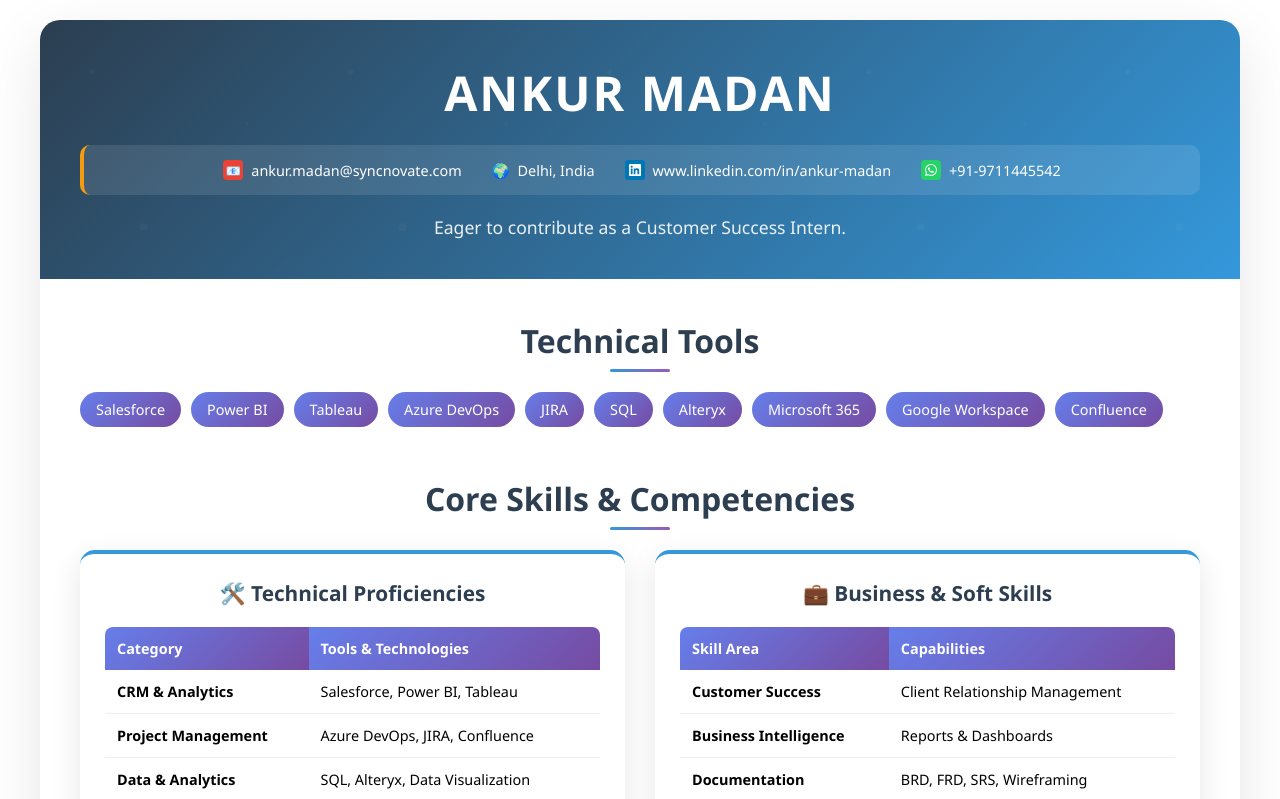
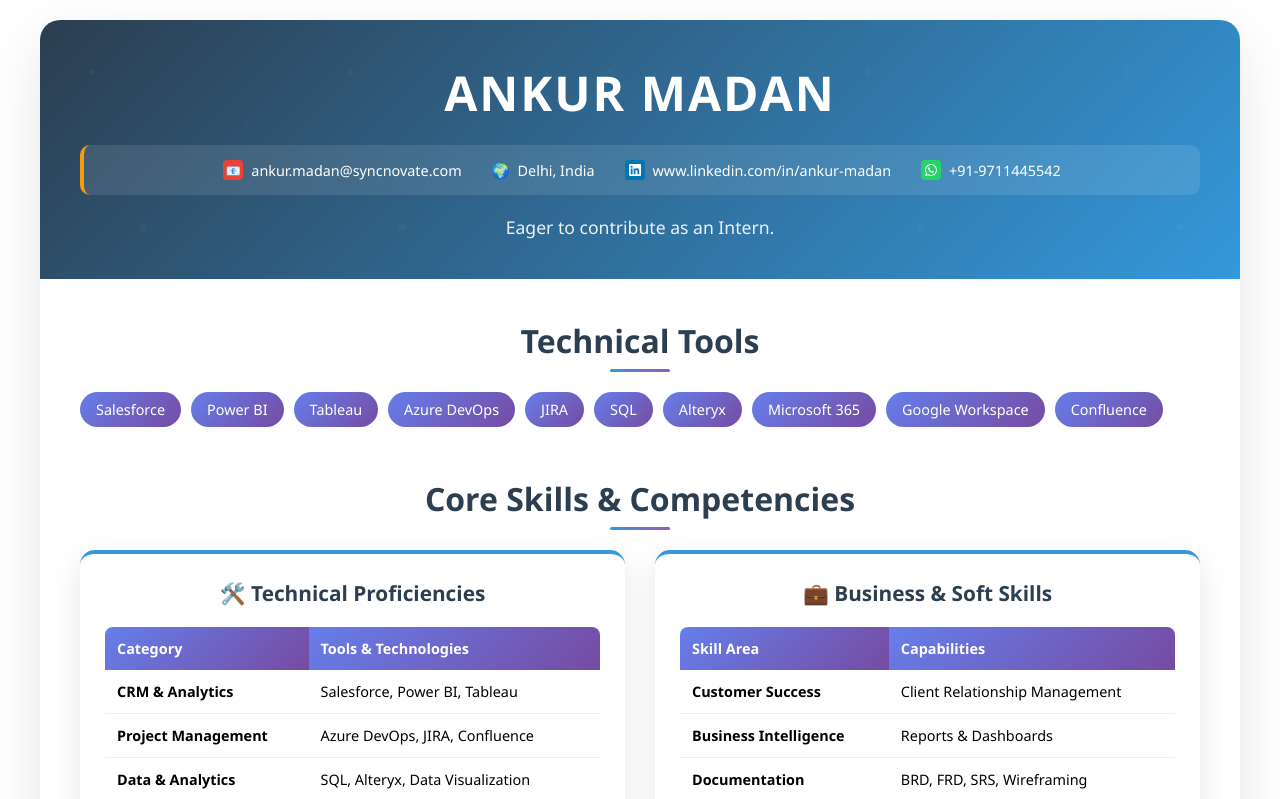
Before and after one commit to ankur-the-analyst/Portfolio, a plain HTML site: page index.html in a window 1280 px wide. Shown: the top 799 px of the page. Drawn offline with nearby package versions, Linux system fonts and the light colour scheme.

Commit message:
Update index.html

```diff
--- a/index.html
+++ b/index.html
@@ -538,7 +538,7 @@
                     </div>
                 </div>
                 <div class="intern-position">
-                    <p>Eager to contribute as a Customer Success Intern.</p>
+                    <p>Eager to contribute as an Intern.</p>
                 </div>
             </div>
         </header>
```
